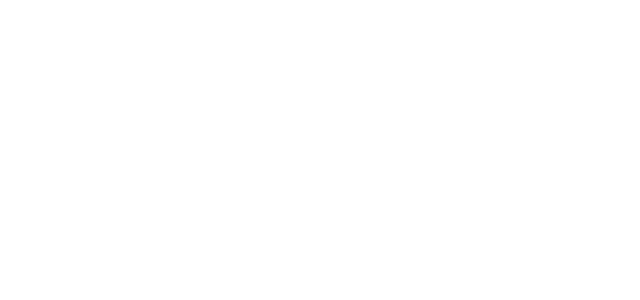
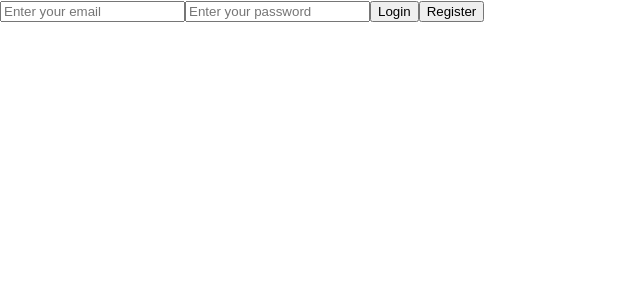
Before and after one commit to Emil431L/Hotel-aggregator, a React (Create React App) app: page /login in a window 1280 px wide. Shown: the top 300 px of the page, without its empty margins (0-640 px from the left). Built offline with nearby package versions, Linux system fonts and the light colour scheme.

Commit message:
fix Field redeclare, add CORS and production API URL

```diff
--- a/api/register.js
+++ b/api/register.js
@@ -3,7 +3,7 @@ import User from "../models/User"
 import bcrypt from "bcryptjs"
 import jwt from "jsonwebtoken"
 
-async function register (req, res) {
+export default async function register (req, res) {
     if (req.method !== "POST") {
         return res.status(400).json({message: "Method not allowed"})
     }
@@ -36,11 +36,9 @@ async function register (req, res) {
 
         res.setHeader("Set-Cookie", `token=${token}; HttpOnly; Path=/; Max-Age=3600; SameSite=Lax`)
 
-        return res.status(200).json({message: "User registered sucessfully"})
+        return res.status(200).json({message: "User registered successfully"})
     } catch (err) {
         console.error(err)
         return res.status(500).json({message: "Server Error"})
     }
 }
-
-export default register
--- a/src/components/HotelList.tsx
+++ b/src/components/HotelList.tsx
@@ -77,8 +77,9 @@
 
 
 
-import { useState } from 'react';
+import { useState, useEffect } from 'react';
 import { useHotels } from '../hooks/useHotels';
+import { useNavigate } from 'react-router-dom';
 import '../css/HotelList.css';
 
 interface FieldProps {
@@ -98,6 +99,14 @@ const Field = (props: FieldProps) => {
 const HotelList = () => {
   const [city, setCity] = useState<string>("")
   const {hotels, loading, error, isSearched, fetchHotels, resetSearch} = useHotels(city)
+
+  const navigate = useNavigate()
+
+    useEffect(() => {
+        if (error && (error.message === "Token missing" || error.message === "Invalid or expired token")) {
+          navigate("/login")
+        }
+    }, [error, navigate])
 
   const handleSubmit = async (e: React.FormEvent) => {
     if (!city) {
@@ -149,7 +158,7 @@ const HotelList = () => {
                 <p>rating {"⭐".repeat(Math.max(0, Math.floor(Number(hl.rating || 0))))}</p>
                 </li>
               ))}
-              </ul>
+          </ul>
             )}
       </form>
     </div>
--- a/src/components/Login.tsx
+++ b/src/components/Login.tsx
@@ -1,7 +1,63 @@
+import { useState } from "react"
+import { useNavigate } from "react-router-dom"
+import { useLogin } from "../hooks/useLogin"
+
 const Login = () => {
+    const [email, setEmail] = useState<string>("")
+    const [password, setPassword] = useState<string>("")
+    const { login, response, isLoading, error } = useLogin()
+
+    const navigate = useNavigate()
+
+    const handleSubmit = async (e: React.FormEvent) => {
+        e.preventDefault()
+
+        if (!email || !password) {
+            alert("Email and password are required")
+            return
+        }
+
+        try {
+            const result = await login({email, password})
+
+            if (result) {
+                setEmail("")
+                setPassword("")
+                navigate("/hotel")
+            }
+        }
+        catch (err) {
+            console.error(err)
+        }
+    }
+
+    const Register = () => {
+        navigate("/register")
+    }
+
     return (
         <div>
+            <form onSubmit={handleSubmit}>
+                <input type="email" value={email} onChange={(e) => setEmail(e.target.value)} placeholder="Enter your email" />
+                <input type="password" value={password} onChange={(e) => setPassword(e.target.value)} placeholder="Enter your password" />
 
+                <button type="submit" disabled={isLoading}>
+                    {isLoading ? "Loading..." : "Login"}
+                </button>
+                <button type="button" onClick={Register}>Register</button>
+
+                {error && (
+                    <div>
+                        <h3>{error.title}</h3>
+                        <p>{error.message}</p>
+                        {error.type === "OFFLINE" && (
+                            <button onClick={() => login({ email, password })}>Try again</button>
+                        )}
+                    </div>
+                )}
+            </form>
+
+            {response && <p>{response.message}</p>}
         </div>
     )
 }
--- a/src/components/Register.tsx
+++ b/src/components/Register.tsx
@@ -3,8 +3,8 @@ import { useRegister } from "../hooks/useRegister"
 import { useNavigate } from "react-router-dom"
 
 const Register = () => {
-    const [email, setEmail] = useState("")
-    const [password, setPassword] = useState("")
+    const [email, setEmail] = useState<string>("")
+    const [password, setPassword] = useState<string>("")
     const { register, response, isLoading, error } = useRegister()
 
     const navigate = useNavigate()
@@ -20,7 +20,7 @@ const Register = () => {
         try {
             const result = await register({ email, password })
 
-            if (result || !error) {
+            if (result) {
             setEmail("")
             setPassword("")
             navigate("/hotel")
@@ -54,7 +54,7 @@ const Register = () => {
                 <button type="submit" disabled={isLoading}>
                     {isLoading ? "Loading..." : "Sign in"}
                 </button>
-                <button onClick={Login}>Login</button>
+                <button type="button" onClick={Login}>Login</button>
 
                 {error && (
                     <div>
@@ -63,9 +63,9 @@ const Register = () => {
                         {error.type === "OFFLINE" && (
                             <button onClick={() => register({ email, password })}></button>
                             )}
-                            </div>
-                        )}
-                        </form>
+                    </div>
+                )}
+            </form>
 
             {response && <p>{response.message}</p>}
         </div>
--- /dev/null
+++ b/src/hooks/useLogin.ts
@@ -0,0 +1,16 @@
+import { useMutation } from "@tanstack/react-query";
+import { parseError } from "../utils/errHandle";
+import { loginUser } from "../services/loginUser";
+
+export const useLogin = () => {
+    const mutation = useMutation({
+        mutationFn: loginUser
+    })
+
+    return {
+        login: mutation.mutateAsync,
+        response: mutation.data,
+        isLoading: mutation.isPending,
+        error: mutation.error ? parseError(mutation.error) : null
+    }
+}
--- /dev/null
+++ b/src/services/loginUser.ts
@@ -0,0 +1,12 @@
+import api from "./api"
+
+interface LoginUser {
+    email: string,
+    password: string
+}
+
+export const loginUser = async (userData: LoginUser): Promise<any> => {
+    const res = await api.post("/login", userData)
+
+    return res.data
+}
```
Also changed, not shown: api/login.js (added, +41 -0 lines).
